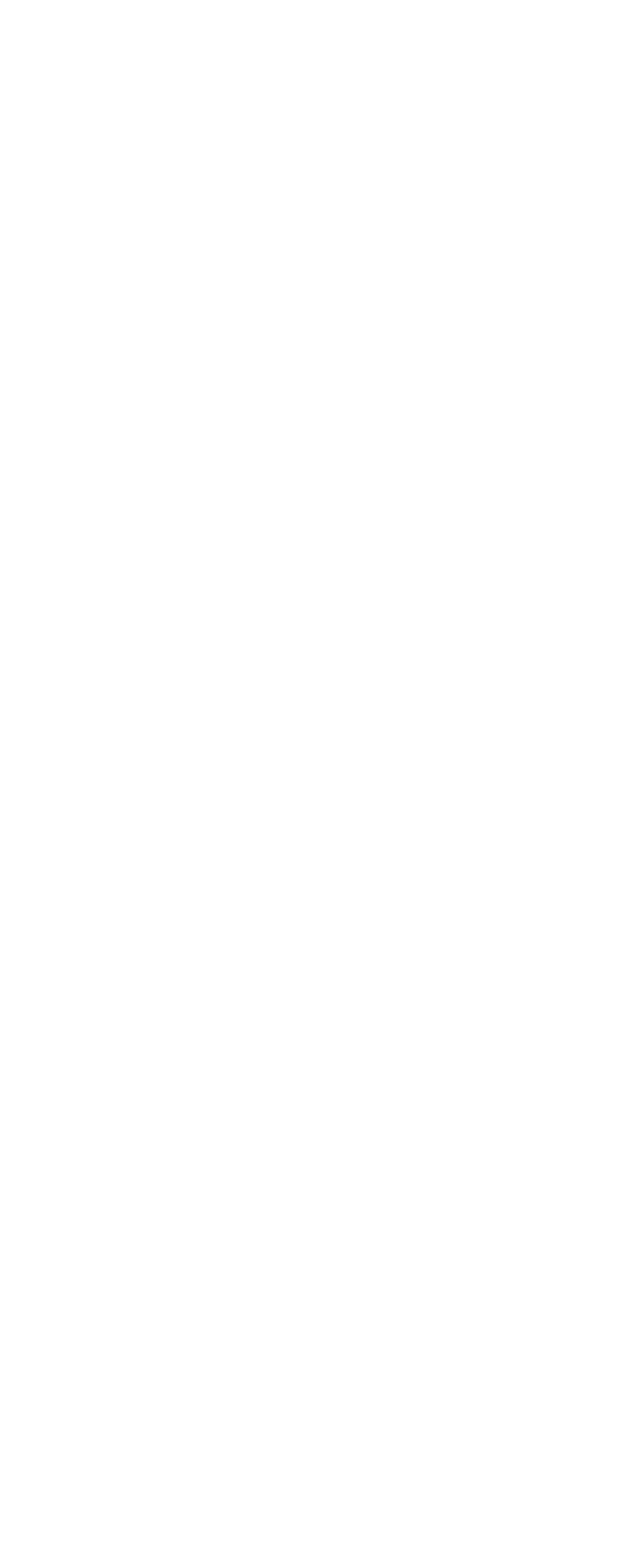
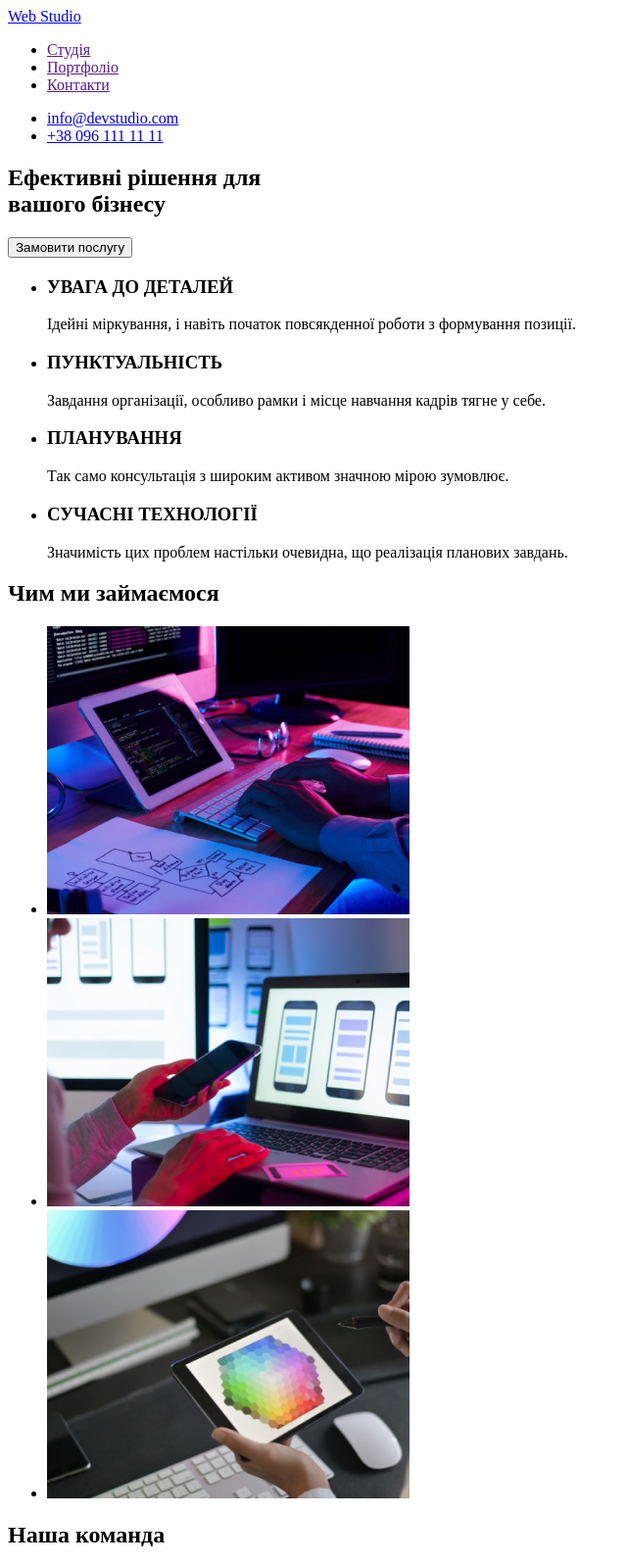
Before and after one commit to VladyslavBiriukov/goit-markup-hw-01, a plain HTML site: page index.html in a window 1280 px wide. Shown: the top 1597 px of the page at 98% size, without its empty margins (0-640 px from the left). Before the commit the page ends 800 px from the top, so only its background shows below. Drawn offline with Linux system fonts and the light colour scheme.

Commit message:
зробив розмітку сайту першої сторінки Web Studio

```diff
--- a/index.html
+++ b/index.html
@@ -1,5 +1,5 @@
 <!DOCTYPE html>
-<html lang="en">
+<html lang="uk">
 <head>
     <meta charset="UTF-8">
     <meta http-equiv="X-UA-Compatible" content="IE=edge">
@@ -7,6 +7,99 @@
     <title>Document</title>
 </head>
 <body>
+    <!--Шапка сторінки-->
+    <header>
+    <nav><!--Навігація сторінки-->
+    <a href="/index.html">Web Studio</a>
 
+    <ul>
+        <li><a href="">Студія</a></li>
+        <li><a href="">Портфоліо</a></li>
+        <li><a href="">Контакти</a></li>
+    </ul>
+    </nav>
+        <ul><!--контактна інформація-->
+           <li><a href="mailto:info@devstudio.com">info@devstudio.com</a></li>
+           <li><a href="tel:+380961111111">+38 096 111 11 11</a></li>
+        </ul>
+
+    </header>
+    <main><!--унікальний контент-->
+    <div><!--Блок HERO-->
+        <section>
+            <h1>Ефективні рішення для<br /> вашого бізнесу</h1>
+            <button type="button">Замовити послугу</button>
+        </section>
+    </div>
+    <section><!--особливості-->
+        <h2 hidden>Особливості</h2>
+        <ul>
+            <li>
+                <h3>УВАГА ДО ДЕТАЛЕЙ</h3>
+                <p>Ідейні міркування, і навіть початок повсякденної роботи з формування позиції.</p>
+            </li>
+            <li>
+                <h3>ПУНКТУАЛЬНІСТЬ</h3>
+                <p>Завдання організації, особливо рамки і місце навчання кадрів тягне у себе.</p>
+            </li>
+            <li>
+                <h3>ПЛАНУВАННЯ</h3>
+                <p>Так само консультація з широким активом значною мірою зумовлює.</p>
+            </li>
+            <li>
+                <h3>СУЧАСНІ ТЕХНОЛОГІЇ</h3>
+                <p>Значимість цих проблем настільки очевидна, що реалізація планових завдань.</p>
+            </li>
+        </ul>
+    </section>
+    <section><!--Чим займаємося-->
+        <h2>Чим ми займаємося</h2>
+        <ul>
+            <li>
+                <img src="./images/cod.jpg" alt="руки програмують на планшеті" width="370" height="294" />
+            </li>
+            <li>
+                <img src="./images/telephone.jpg" alt="людина вибирає макети сайу для телефону" width="370" height="294" />
+            </li>
+            <li>
+                <img src="./images/planshet.jpg" alt="людина вибирає палітру фарб на планшеті" width="370" height="294" />
+            </li>
+        </ul>
+    </section>
+    <section><!--наша команда-->
+        <h2>Наша команда</h2>
+        <ul>
+            <li>
+                <img src="./images/product-designer.jpg" alt="Ігор Дем'яненко" width="270" height="260" />
+                <h3>Ігор Дем'яненко</h3>
+                <p>Product Designer</p>
+            </li>
+            <li>
+                <img src="./images/frontend-developer.jpg" alt="Ольга Рєпіна" width="270" height="260" />
+                <h3>Ольга Рєпіна</h3>
+                <p>Frontend Developer</p>
+            </li>
+            <li>
+                <img src="./images/marketing.jpg" alt="Микола Тарасов" width="270" height="260" />
+                <h3>Микола Тарасов</h3>
+                <p>Marketing</p>
+            </li>
+            <li>
+                <img src="./images/ui-designer.jpg" alt="Михайло Єрмаков" width="270" height="260" />
+                <h3>Михайло Єрмаков</h3>
+                <p>UI Designer</p>
+            </li>
+        </ul>
+
+    </section>
+    </main>
+    <footer><!--Підвал-->
+            <a href="/index.html">Web Studio</a>
+            <address><!--адреса-->
+                м. Київ, пр-т Лесі Українки, 26 <br />
+                <a href="mailto:info@devstudio.com">info@devstudio.com</a><br />
+                <a href="tel:+380961111111">+38 096 111 11 11</a>
+              </address>
+    </footer>
 </body>
 </html>
```
Also changed, not shown: .prettierrc.json (added), css/styless.css (deleted), images/cod.jpg (added), images/frontend-developer.jpg (added), images/marketing.jpg (added), images/planshet.jpg (added), images/product-designer.jpg (added), images/telephone.jpg (added), images/ui-designer.jpg (added).
